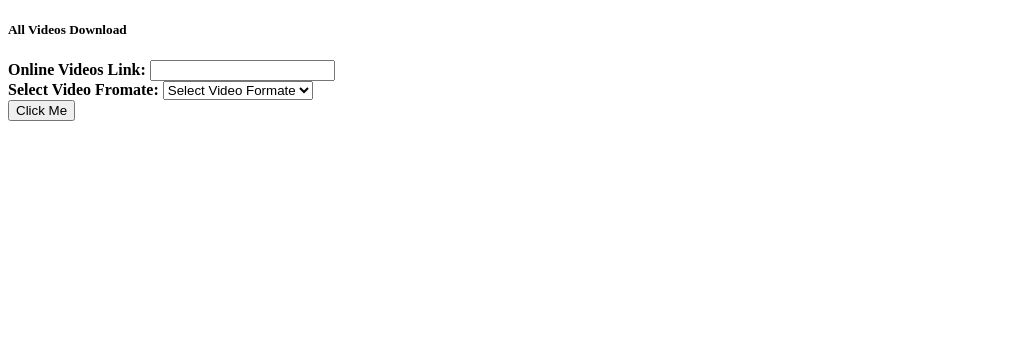
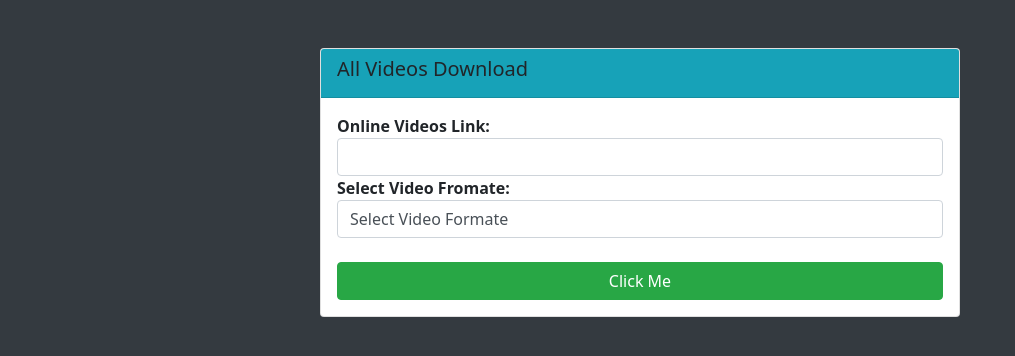
Before and after one commit to MOHIThMOHI/GPT-THRUVEKERE, a plain HTML site: page index.html in a window 1280 px wide. Shown: the whole page, without its empty margins (0-1015 px from the left). Drawn offline with nearby package versions, Linux system fonts and the light colour scheme.

Commit message:
Update index.html

```diff
--- a/index.html
+++ b/index.html
@@ -2,7 +2,7 @@
 <html>
 <head>
   <title>All online Videos Download </title>
-  <script src="http://code.jquery.com/jquery-3.3.1.min.js"></script>
+ <link rel="stylesheet" type="text/css" href="https://cdnjs.cloudflare.com/ajax/libs/twitter-bootstrap/5.0.0-alpha1/css/bootstrap.min.css">
   <script type="text/javascript" src="https://cdnjs.cloudflare.com/ajax/libs/jquery/3.5.1/jquery.min.js"></script>
   <script type="text/javascript" src="https://cdnjs.cloudflare.com/ajax/libs/twitter-bootstrap/5.0.0-alpha1/js/bootstrap.min.js"></script>
 </head>
```
